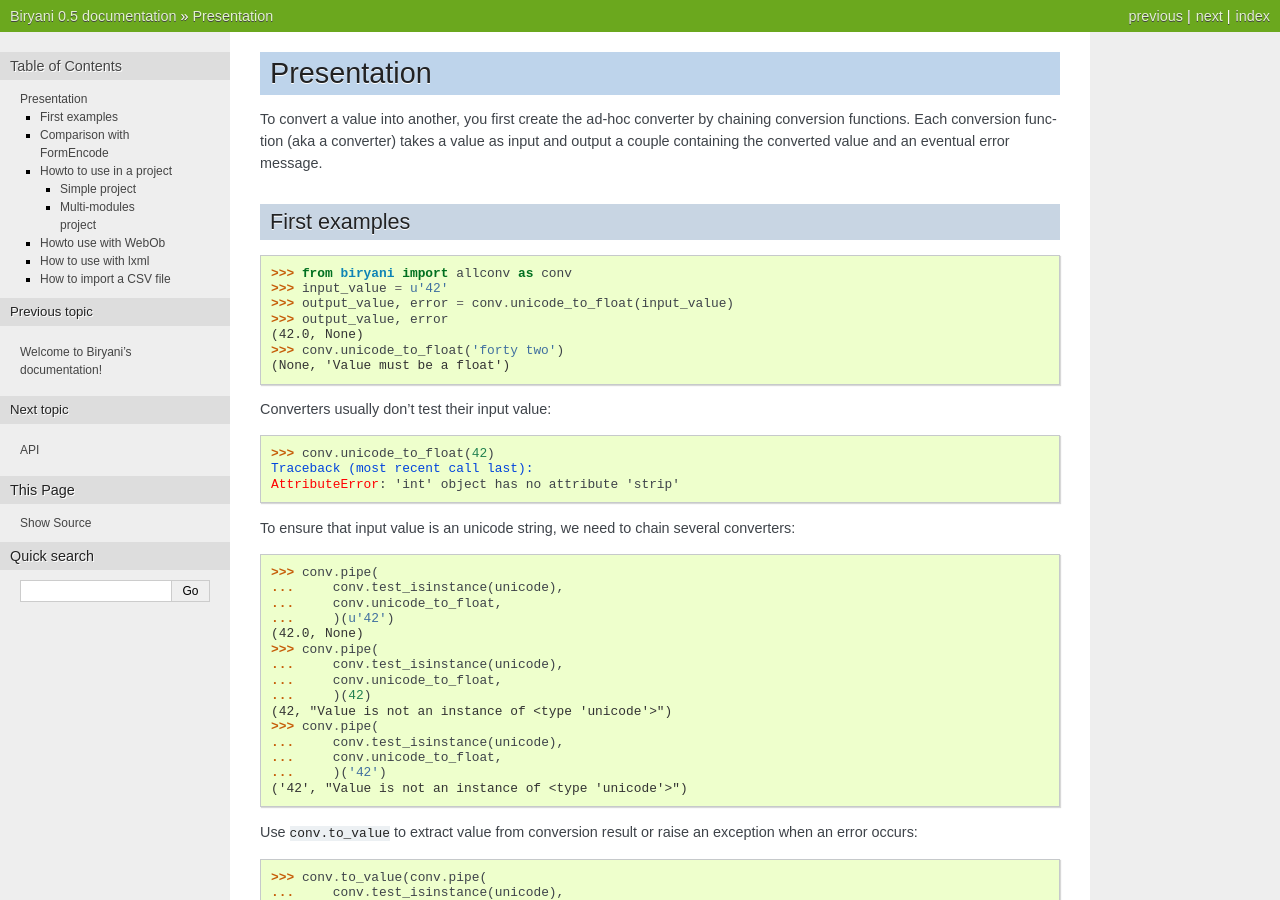
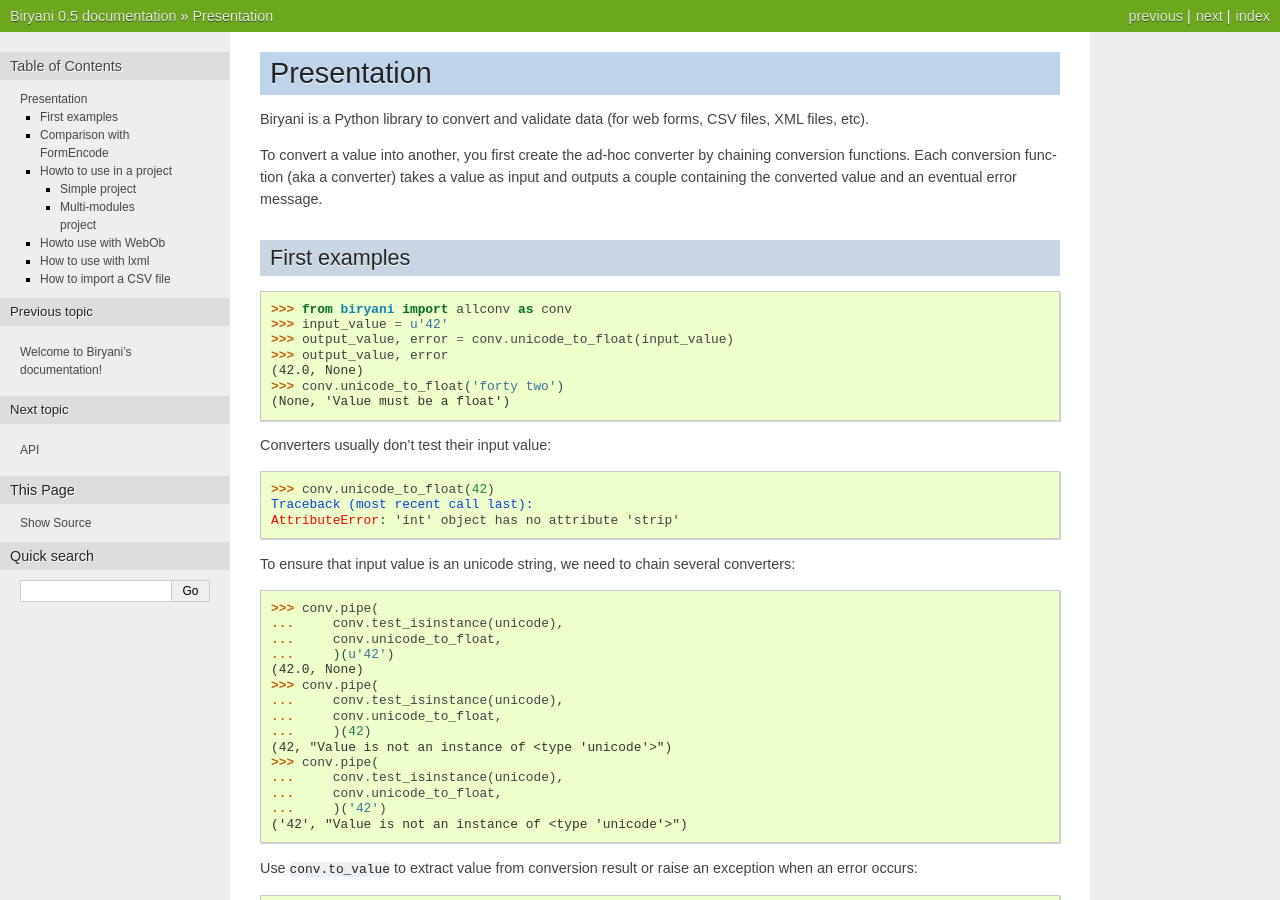
Before and after one commit to openfisca/biryani, a Sphinx documentation site: the page built from docs/source/presentation.rst, in a window 1280 px wide and 900 px high. Built offline with Sphinx 7.4.7, drawn with Linux system fonts in a browser that asks for light colours; some of the changed text lies outside the part shown.

Commit message:
Slightly improve setup and documentation.

```diff
--- a/docs/source/presentation.rst
+++ b/docs/source/presentation.rst
@@ -2,7 +2,9 @@
 Presentation
 ============
 
-To convert a value into another, you first create the ad-hoc converter by chaining conversion functions. Each conversion function (aka a converter) takes a value as input and output a couple containing the converted value and an eventual error message.
+Biryani is a Python library to convert and validate data (for web forms, CSV files, XML files, etc).
+
+To convert a value into another, you first create the ad-hoc converter by chaining conversion functions. Each conversion function (aka a converter) takes a value as input and outputs a couple containing the converted value and an eventual error message.
 
 First examples
 ==============
@@ -224,6 +226,7 @@
     from biryani.bsonconv import *
     from biryani.datetimeconv import *
     from biryani.pymongoconv import *
+    from biryani.suqstringsconv import *
     ...
     from biryani import states
 
--- a/setup.py
+++ b/setup.py
@@ -23,7 +23,7 @@
 # limitations under the License.
 
 
-"""Toolbox to convert and validate values (for web forms, etc)"""
+"""Toolbox to convert and validate data (for web forms, CSV files, XML files, etc)"""
 
 
 try:
@@ -37,10 +37,11 @@
 classifiers = """\
 Development Status :: 3 - Alpha
 Environment :: Web Environment
-Intended Audience :: Information Technology
+Intended Audience :: Developers
 License :: OSI Approved :: Apache Software License
 Operating System :: OS Independent
 Programming Language :: Python
+Topic :: Text Processing
 """
 
 doc_lines = __doc__.split('\n')
```
